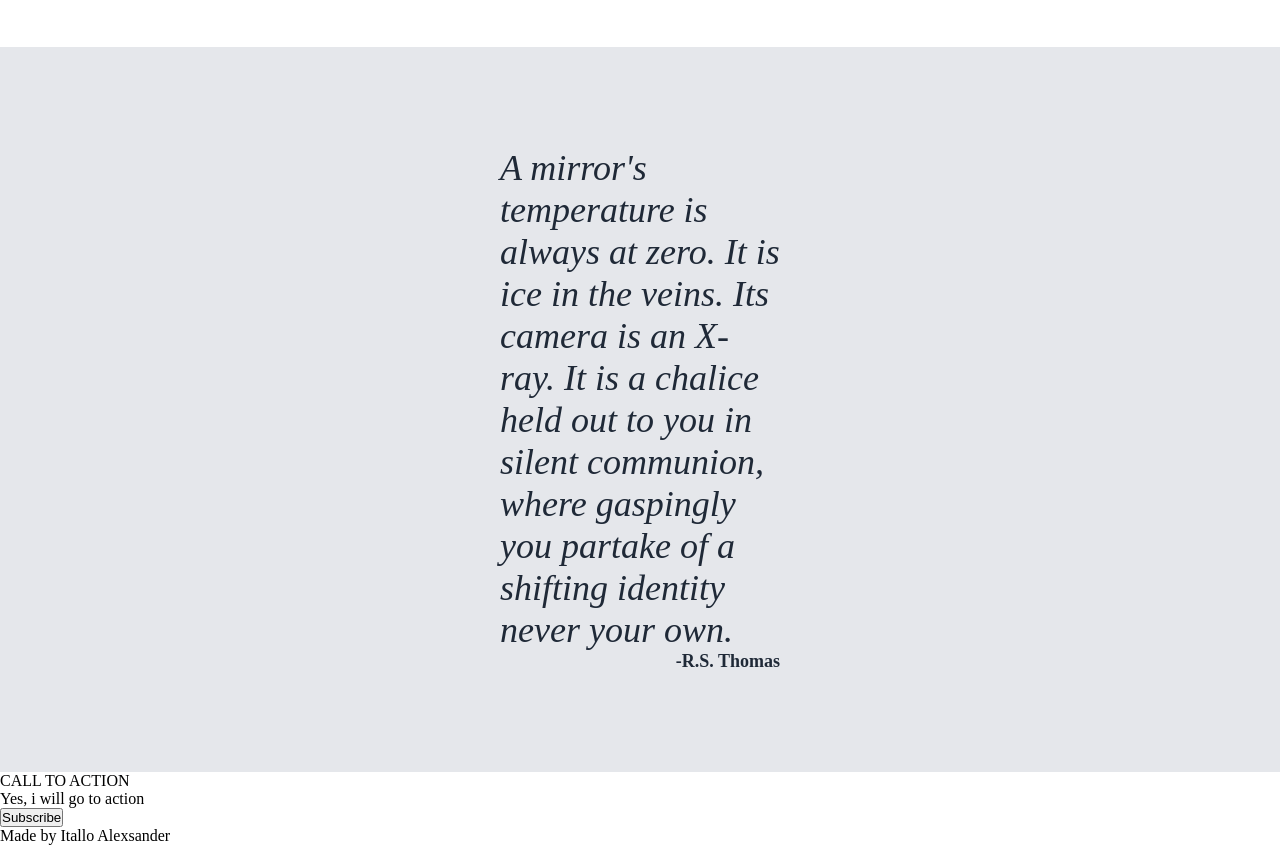
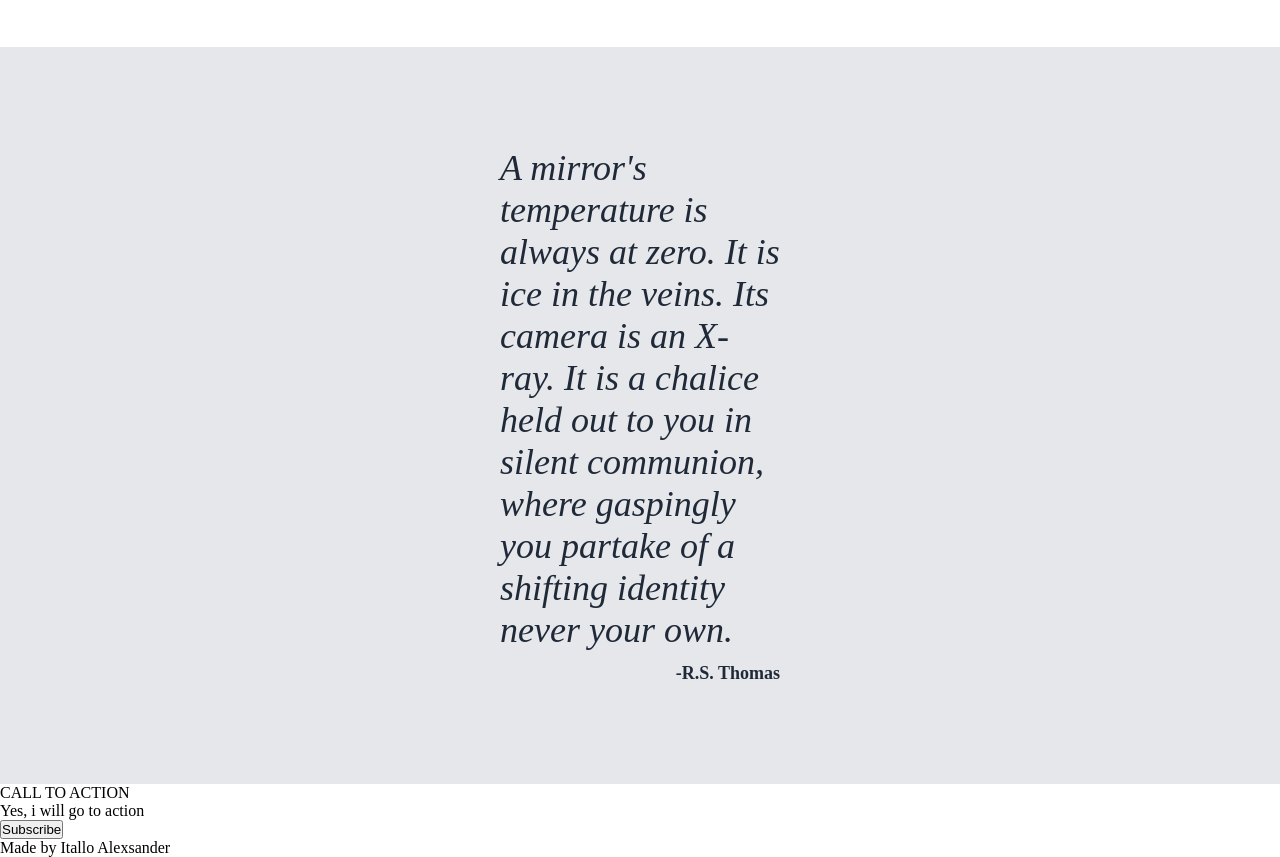
Before and after one commit to italloalexsander/odin-landing-page, a plain HTML site: page index.html in a window 1280 px wide. Shown: the part 1003-1860 px from the top of the page. Drawn offline with Linux system fonts and the light colour scheme.

Commit message:
Fix styling of quoteWrappers

```diff
--- a/style/style.css
+++ b/style/style.css
@@ -115,7 +115,12 @@ a{
     flex-direction: column;
     justify-content: center;
     align-items: center;
-    gap: 8px;
+}
+
+.innerWrapper{
+    display: flex;
+    flex-direction: column;
+    gap: 12px;
 }
 
 .quote{
@@ -123,12 +128,13 @@ a{
     font-weight: lighter;
     color: #1f2937;
     font-style: italic;
+    align-self: center;
 
 }
 
 
 .author{
-    text-align: right;
+    align-self: flex-end;
     font-weight: bold;
     color: #1f2937;
     font-size: 18px;
```
